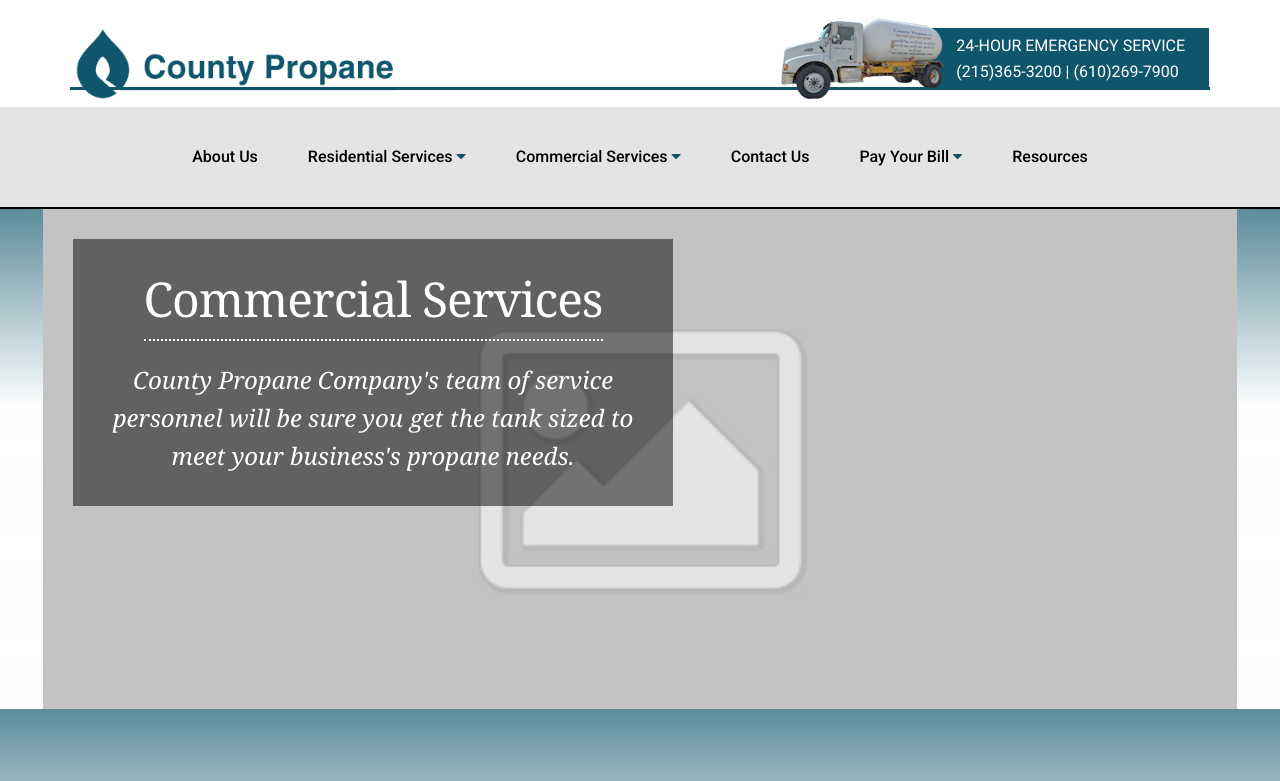
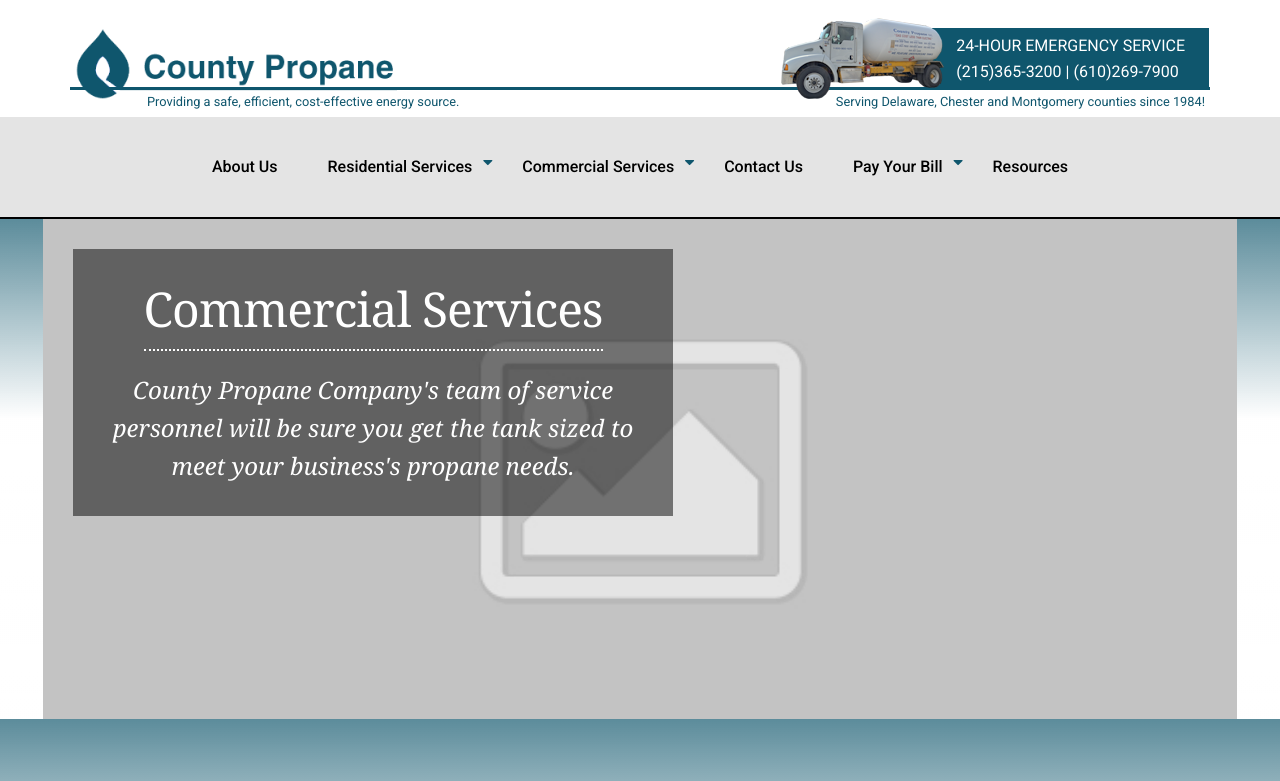
Before and after one commit to katya-allengoel/county-propane-responsive, a website: page app/index.html in a window 1280 px wide. Shown: the top 781 px of the page. Drawn offline with nearby package versions, Linux system fonts and the light colour scheme.

```diff
--- a/app/assets/styles/3-layout/_dropdown.css
+++ b/app/assets/styles/3-layout/_dropdown.css
@@ -20,6 +20,14 @@
     &__toggle-icon {
         transition:all 0.3s ease;
         color: $primaryColor;
+       position:absolute;
+        right: 5px;
+
+
+        @mixin atLarge{
+
+        }
+
     }
 
 
@@ -56,9 +64,13 @@
         opacity:1.0;
         visibility:visible;
         background-color: #f1f2f2;
-        padding-top: 45px;
+
+
+        @mixin atLarge{
+              padding-top: 45px;
         margin-top: -30px;
         z-index: 999;
+        }
     }
 
 
--- a/app/assets/styles/3-layout/_navbar.css
+++ b/app/assets/styles/3-layout/_navbar.css
@@ -6,6 +6,9 @@
     justify-content:space-between;
     border-bottom:2px solid #000;
     flex-wrap: wrap;
+    position: relative;
+    width: 100%;
+    z-index: 999;
 
     @mixin atLarge {
         padding:0px;
@@ -15,6 +18,10 @@
         padding:10px 5px;
         display: inline-block;
         max-width: 300px;
+
+        & + .navicon--toggle {
+
+        }
 
         @mixin atLarge{
             max-width: 332px;
@@ -124,6 +131,7 @@
 
 
 
+
         &--is-open {
             right:0;
             opacity: 1;
@@ -145,6 +153,7 @@
             display:flex;
             justify-content:space-around;
             opacity: 1;
+            margin-top: 10px;
         }
     }
 
@@ -159,12 +168,41 @@
 
         &.navicon--toggle{
             display: block;
+            position:fixed;
+            right: 0;
 
 
 
         }
     }
 
+   &--fixed{
+    position:fixed;
+    padding: 5px 0;
 
+    & .navbar__logo{
+        max-width: 200px;
+    }
+   }
+
+    &__tagline{
+        display: none;
+        color: $primaryColor;
+        font-size: 0.8em;
+        position:absolute;
+        bottom:-5px;
+
+            &--left{
+                left: 77px;
+            }
+
+            &--right{
+                right:5px;
+            }
+
+        @mixin atLarge{
+            display: block;
+        }
+    }
 
 }
--- a/app/assets/styles/3-layout/_navicon.css
+++ b/app/assets/styles/3-layout/_navicon.css
@@ -52,6 +52,8 @@
 
     &--toggle + .navbar__top__left__phone-icon--on-toggle{
       display: inline-block;
+      position: fixed;
+      right: 30px;
       color: $primaryColor;
       z-index: 999;
     }
--- a/app/assets/styles/4-modules/_box.css
+++ b/app/assets/styles/4-modules/_box.css
@@ -30,6 +30,7 @@
         margin:0 0 20px 0;
         font-size:1.5em;
         font-weight:500;
+        color: #000;
     }
 
     &__text {
--- a/app/index.html
+++ b/app/index.html
@@ -54,6 +54,7 @@
 					</a>
 
 					<a class="navbar__logo" href="/"><img src="assets/images/logo.png" alt="County Propane logo"></a>
+					<span class="navbar__tagline navbar__tagline--left">Providing a safe, efficient, cost-effective energy source.</span>
 
 					<button class="navbar__toggle navicon navbar__mobile-buttons">
 						<div class="navicon__holder">
@@ -75,6 +76,7 @@
 						<span>24-hour emergency service</span>
 						<span><a href="tel:+12153653200">(215)365-3200</a> | <a href="tel:+12697900">(610)269-7900</a></span>
 					</div>
+					<span class="navbar__tagline navbar__tagline--right">Serving Delaware, Chester and Montgomery counties since 1984!</span>
 				</div>
 			</div>
 		</div>
@@ -350,6 +352,5 @@
 	<!-- endbuild -->
 
 
-
 </body>
 </html>
--- a/app/temp/styles/styles.css
+++ b/app/temp/styles/styles.css
@@ -2189,6 +2189,12 @@
         -webkit-transition:all 0.3s ease;
         transition:all 0.3s ease;
         color: #0f566d;
+       position:absolute;
+        right: 5px;
+
+    }
+
+@media (min-width:992px) {
     }
 
 .dropdown--is-open .dropdown__toggle-icon {
@@ -2228,9 +2234,15 @@
         opacity:1.0;
         visibility:visible;
         background-color: #f1f2f2;
-        padding-top: 45px;
+    }
+
+@media (min-width:992px) {
+
+.dropdown--is-open .dropdown__nav {
+              padding-top: 45px;
         margin-top: -30px;
-        z-index: 999;
+        z-index: 999
+    }
     }
 
 .dropdown--is-open .dropdown__toggle{
@@ -2388,8 +2400,9 @@
     border-bottom:2px solid #000;
     -ms-flex-wrap: wrap;
         flex-wrap: wrap;
-
-
+    position: relative;
+    width: 100%;
+    z-index: 999;
 
 }
 
@@ -2397,8 +2410,6 @@
 
 .navbar {
         padding:0px
-
-
 
 }
     }
@@ -2408,6 +2419,10 @@
         display: inline-block;
         max-width: 300px;
     }
+
+.navbar__logo + .navicon--toggle {
+
+        }
 
 @media (min-width:992px) {
 
@@ -2556,7 +2571,8 @@
             display:flex;
             -ms-flex-pack:distribute;
                 justify-content:space-around;
-            opacity: 1
+            opacity: 1;
+            margin-top: 10px
     }
     }
 
@@ -2575,10 +2591,44 @@
 
 .navbar__mobile-buttons.navicon--toggle{
             display: block;
+            position:fixed;
+            right: 0;
 
 
 
         }
+
+.navbar--fixed{
+    position:fixed;
+    padding: 5px 0;
+   }
+
+.navbar--fixed .navbar__logo{
+        max-width: 200px;
+    }
+
+.navbar__tagline{
+        display: none;
+        color: #0f566d;
+        font-size: 0.8em;
+        position:absolute;
+        bottom:-5px;
+    }
+
+.navbar__tagline--left{
+                left: 77px;
+            }
+
+.navbar__tagline--right{
+                right:5px;
+            }
+
+@media (min-width:992px) {
+
+.navbar__tagline{
+            display: block
+    }
+    }
 
 .navicon {
     position:relative;
@@ -2645,6 +2695,8 @@
 
 .navicon--toggle + .navbar__top__left__phone-icon--on-toggle{
       display: inline-block;
+      position: fixed;
+      right: 30px;
       color: #0f566d;
       z-index: 999;
     }
@@ -2836,6 +2888,7 @@
         margin:0 0 20px 0;
         font-size:1.5em;
         font-weight:500;
+        color: #000;
     }
 
 .box__text {
```
